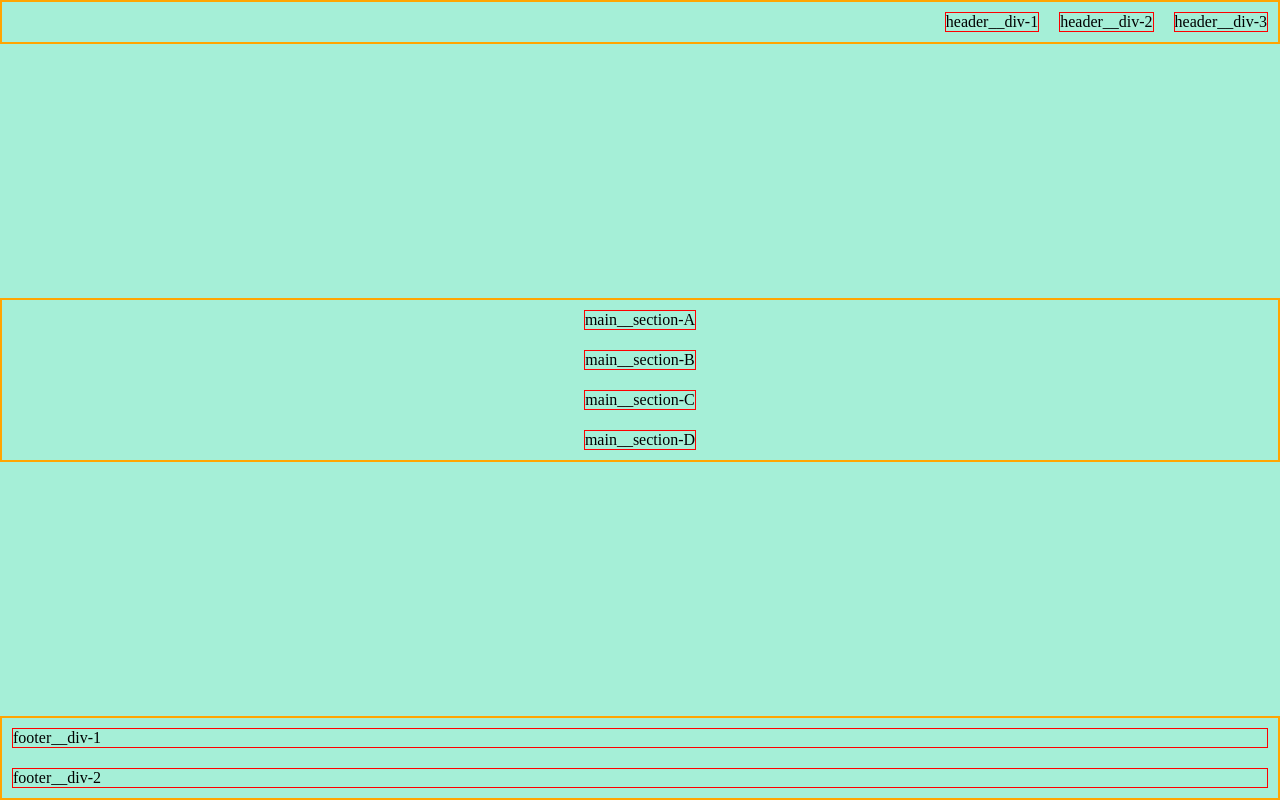
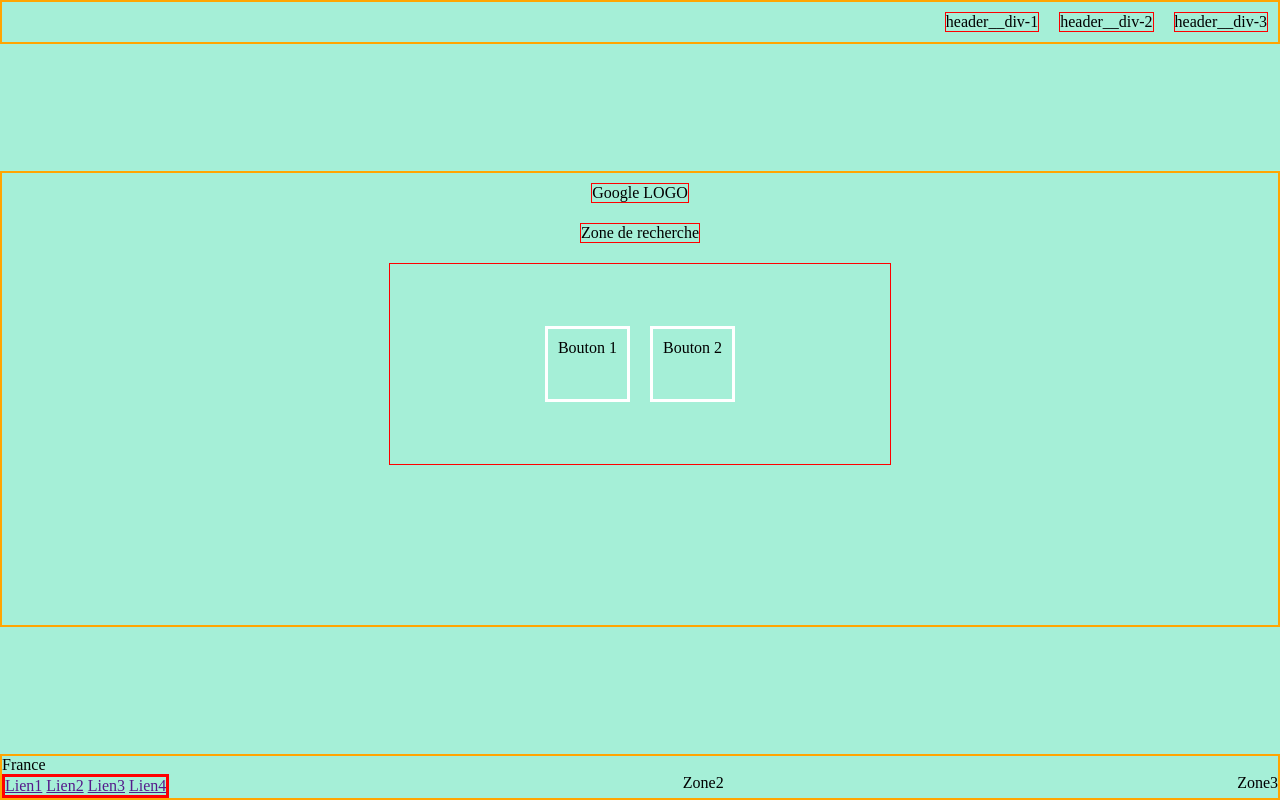
Before and after one commit to TimotheeGimbert/THP-FlexboxDEMO, a plain HTML site: page index.html in a window 1280 px wide. Drawn offline with Linux system fonts and the light colour scheme.

Commit message:
Second commit

```diff
--- a/index.css
+++ b/index.css
@@ -2,28 +2,83 @@ body {
     display: flex; /* <body> is defined as a FLEX-CONTAINER*/
     flex-direction: column; /* The direct children of body will be positionned verticaly as blocks */
     justify-content: space-between; /* Along the main axis, which is vertical, the flex-items are separated with space between them */
+
     min-height: 100vh; /* That forces the body to occupy the whole height of the user's screen (100vh = 100% of 'vertical height' */
     margin: 0;
     padding: 0;
 }
 
 header {
-    display: flex; /* <header> is defined as a FLEX-CONTAINER.   <header> is already a flex-item of body, but will also be a flex-container for its own direct children */
-    flex-direction: row; /* flex-items of <header> will be displayed horizontaly one after another */
-    justify-content: flex-end; /* Along the PRIMARY AXIS, which is here horizontal, flex-items of <header> will be positionned at the end of <header> */
+    display: flex;
+    justify-content: flex-end;
 }
 
 main {
-    display: flex; /* <main> is defined as a FLEX-CONTAINER*/
-    flex-direction: column; /* The direct children of <main> will be positionned verticaly as blocks */
-    align-items: center; /* Along the SECONDARY AXIS, which is horizontal, the flex-items are centered */
-    justify-content: flex-start; /* For example here we are also aligning them at the start on the PRIMARY AXIS, which is here the vertical axis*/
+    display: flex;
+    flex-direction: column; /* DEFINTION PRIMARY AXIS */
+    justify-content: center; /* ALIGNEMENT SUR AXE PRIMAIRE */
+    align-items: center;  /* ALIGNEMENT SUR AXE SECONDAIRE */
+
+    padding-bottom: 150px;
 }
 
-footer {
-    display: flex; /* <footer> is defined as a FLEX-CONTAINER*/
-    flex-direction: column; /* The direct children of <footer> will be positionned verticaly as blocks */
+
+#zoneBoutons { /* Cadre rouge ZONE BOUTONS*/
+    display: flex;
+    flex-direction: row;
+    justify-content: center;
+    align-items: center;
+    width: 500px;
+    height: 200px;
 }
+
+#zoneBoutons > div {
+    border: 3px solid white;
+    padding: 10px;
+    margin: 10px;
+    height: 50px;
+}
+
+
+footer > section {
+    display: flex;
+    flex-direction: row;
+    justify-content: space-between;
+}
+
+footer .left {
+    border: 3px solid red;
+}
+
+
+
+
+
+
+
+
+
+
+
+
+
+
+
+
+
+
+
+
+
+
+
+
+
+
+
+
+
+
 
 
 
--- a/index.html
+++ b/index.html
@@ -8,6 +8,7 @@
     <title>Document</title>
 </head>
 <body>
+
     <header>
         <div>header__div-1</div>
         <div>header__div-2</div>
@@ -15,15 +16,30 @@
     </header>
 
     <main>
-        <section>main__section-A</section>
-        <section>main__section-B</section>
-        <section>main__section-C</section>
-        <section>main__section-D</section>
+        <section>Google LOGO</section>
+        <section>Zone de recherche</section>
+        <section id="zoneBoutons">
+            <div>Bouton 1</div>
+            <div>Bouton 2</div>
+        </section>
     </main>
 
     <footer>
-        <div>footer__div-1</div>
-        <div>footer__div-2</div>
+        <aside>France</aside>
+
+        <section>
+            <div class="left">
+                <a href="">Lien1</a>
+                <a href="">Lien2</a>
+                <a href="">Lien3</a>
+                <a href="">Lien4</a>
+            </div>
+
+
+            <div>Zone2</div>
+            <div>Zone3</div>
+        </section>
     </footer>
+
 </body>
 </html>
```
